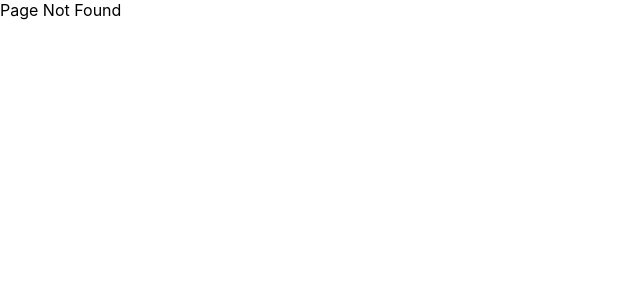
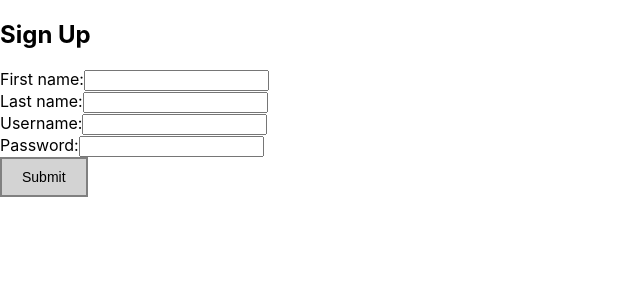
Before and after one commit to makowilliams/growing-up, a React (Create React App) app: page /signup in a window 1280 px wide. Before the commit this address had no page. Shown: the top 300 px of the page, without its empty margins (0-640 px from the left). Built offline with nearby package versions, Linux system fonts and the light colour scheme.

Commit message:
adds signup

```diff
--- a/src/App.js
+++ b/src/App.js
@@ -4,9 +4,11 @@ import LandingPage from './Routes/LandingPage/landing-route';
 import '../src/Sass/style.sass';
 import HomePage from './Routes/HomePage/home-route';
 import TrackingHomePage from './Routes/TrackingHomePage/tracking-home-route';
+import LoginPage from './Routes/LoginPage/LoginPage';
 import NotFoundPage from './Routes/NotFoundPage/not-found-route';
 import TrackingActivePage from './Routes/TrackingActivePage/tracking-active-route';
 import GrowingContextProvider from './growing-up-context';
+import SignUpPage from './Routes/SignUpPage/SignUpPage';
 
 export default class App extends React.Component {
     render() {
@@ -25,6 +27,8 @@ export default class App extends React.Component {
                             path="/tracking/:type/active"
                             component={TrackingActivePage}
                         />
+                        <Route path="/signup" component={SignUpPage} />
+                        <Route path="/login" component={LoginPage} />
                         <Route component={NotFoundPage} />
                     </Switch>
                 </BrowserRouter>
--- a/src/Components/tracker-list.js
+++ b/src/Components/tracker-list.js
@@ -1,23 +1,42 @@
 import React from 'react';
 import TrackerLog from './tracker-log';
 import { GrowingContext } from '../growing-up-context';
+import TokenService from '../token-service';
 
 export default class TrackerList extends React.Component {
+    static contextType = GrowingContext;
+
+    componentDidMount() {
+        //const id = this.props.params.child_id;
+
+        const currentChild =
+            this.context.currentChild !== '' ? this.context.currentChild : 1;
+
+        this.context.getSleepData(currentChild, () => {});
+
+        if (!this.context.user_id) {
+            // get user info fetch
+            this.context.getUserInfo();
+        }
+    }
+
     render() {
         return (
-            <GrowingContext.Consumer>
-                {(context) => {
-                    <ul className="feed-log-container">
-                        {context.sleepData.map((item) => {
-                            return (
-                                <div className="feed-list-container">
-                                    <TrackerLog {...item} />
-                                </div>
-                            );
-                        })}
-                    </ul>;
-                }}
-            </GrowingContext.Consumer>
+            // <GrowingContext.Consumer>
+            //     {(context) => {
+            //         return (
+            <ul className="feed-log-container">
+                {this.context.sleepData.map((item) => {
+                    return (
+                        <li key={item.id} className="feed-list-container">
+                            <TrackerLog {...item} />
+                        </li>
+                    );
+                })}
+            </ul>
+            //         );
+            //     }}
+            // </GrowingContext.Consumer>
         );
     }
 }
--- /dev/null
+++ b/src/Routes/AddBabyPage/AddBabyPage.js
@@ -0,0 +1,3 @@
+import React from 'react';
+
+export default class AddBabyPage extends React.Component {}
--- a/src/Routes/LandingPage/landing-route.js
+++ b/src/Routes/LandingPage/landing-route.js
@@ -1,5 +1,7 @@
 import React from 'react';
 import MainMenu from '../../Components/main-menu';
+import { Link } from 'react-router-dom';
+import SignUpPage from '../SignUpPage/SignUpPage';
 
 export default class LandingPage extends React.Component {
     render() {
@@ -12,7 +14,9 @@ export default class LandingPage extends React.Component {
                         Lorem ipsum dolor sit amet, consectetur adipiscing elit.
                         Vestibulum id ligula porta felis euismod semper.
                     </p>
-                    <button className="sign-up">Sign Up</button>
+                    <Link to="/signup" className="link">
+                        Sign Up
+                    </Link>
                 </div>
                 <div className="feature-one feature">
                     <div className="feature-one-copy-container feature-container container">
--- /dev/null
+++ b/src/Routes/SignUpPage/SignUpPage.js
@@ -0,0 +1,89 @@
+import React from 'react';
+import { GrowingContext } from '../../growing-up-context';
+
+export default class SignUpPage extends React.Component {
+    static contextType = GrowingContext;
+
+    state = { error: null };
+
+    handleRegistrationSuccess = (user) => {
+        const { history } = this.props;
+        history.push('/login');
+    };
+
+    handleSubmit = (ev) => {
+        ev.preventDefault();
+        const { first_name, last_name, username, password } = ev.target;
+
+        this.setState({ error: null });
+        this.context
+            .postUser({
+                first_name: first_name.value,
+                last_name: last_name.value,
+                username: username.value,
+                password: password.value
+            })
+            .then((user) => {
+                first_name.value = '';
+                last_name.value = '';
+                username.value = '';
+                password.value = '';
+                this.handleRegistrationSuccess();
+            })
+            .catch((res) => {
+                this.setState({ error: res.error });
+            });
+    };
+
+    render() {
+        return (
+            <section className="signUpMain">
+                <form onSubmit={this.handleSubmit}>
+                    <h1>Sign Up</h1>
+
+                    <div className="inputContainer">
+                        <div className="firstname">
+                            <label htmlFor="first_name">First name:</label>
+                            <input name="firstname" id="first_name" />
+                        </div>
+
+                        <div className="lastname">
+                            <label htmlFor="last_name">Last name:</label>
+                            <input name="lastname" id="last_name" />
+                        </div>
+
+                        <div className="username">
+                            <label htmlFor="username">Username:</label>
+                            <input name="username" id="username" />
+                        </div>
+
+                        <div role="alert">
+                            {this.state.error &&
+                                this.state.error
+                                    .toLowerCase()
+                                    .includes('username') && (
+                                    <p className="red">{this.state.error}</p>
+                                )}
+                        </div>
+
+                        <div className="password">
+                            <label htmlFor="password">Password:</label>
+                            <input name="password" id="password" />
+                        </div>
+
+                        <div role="alert">
+                            {this.state.error &&
+                                this.state.error
+                                    .toLowerCase()
+                                    .includes('password') && (
+                                    <p className="red">{this.state.error}</p>
+                                )}
+                        </div>
+                    </div>
+
+                    <button type="submit">Submit</button>
+                </form>
+            </section>
+        );
+    }
+}
--- a/src/Routes/TrackingActivePage/tracking-active-route.js
+++ b/src/Routes/TrackingActivePage/tracking-active-route.js
@@ -9,7 +9,7 @@ export default class TrackingActivePage extends React.Component {
         super(props);
 
         this.state = {
-            type: props.props.match.params.type,
+            type: props.match.params.type
         };
     }
     render() {
--- a/src/Routes/TrackingHomePage/tracking-home-route.js
+++ b/src/Routes/TrackingHomePage/tracking-home-route.js
@@ -11,6 +11,7 @@ export default class TrackingHomePage extends React.Component {
             <GrowingContext.Consumer>
                 {(context) => {
                     console.log('tracking-home', context);
+
                     return (
                         <div className="tracking">
                             <HomeMenu />
--- a/src/growing-up-context.js
+++ b/src/growing-up-context.js
@@ -11,7 +11,8 @@ export default class GrowingContextProvider extends React.Component {
         this.state = {
             type: '',
             sleepData: [],
-            currentUser: ''
+            currentUser: '',
+            currentChild: ''
         };
     }
 
@@ -43,7 +44,7 @@ export default class GrowingContextProvider extends React.Component {
         });
     };
 
-    getUser = (cb) => {
+    getUserInfo = (cb) => {
         fetch(`${config.API_ENDPOINT}/users`, {
             headers: {
                 authorization: `bearer ${TokenService.getAuthToken()}`
@@ -51,11 +52,29 @@ export default class GrowingContextProvider extends React.Component {
         })
             .then((res) => res.json())
             .then((currentUser) => {
+                //console.log('current user', currentUser);
                 this.setState(
                     {
                         currentUser
                     },
                     cb(currentUser.id)
+                );
+            });
+    };
+
+    getChildInfo = (cb) => {
+        fetch(`${config.API_ENDPOINT}/children`, {
+            headers: {
+                authorization: `bearer ${TokenService.getAuthToken()}`
+            }
+        })
+            .then((res) => res.json())
+            .then((currentChild) => {
+                this.setState(
+                    {
+                        currentChild
+                    },
+                    cb(currentChild.id)
                 );
             });
     };
@@ -67,6 +86,7 @@ export default class GrowingContextProvider extends React.Component {
             }
         })
             .then((res) => res.json())
+
             .then((sleepData) => {
                 this.setState(
                     {
@@ -83,7 +103,7 @@ export default class GrowingContextProvider extends React.Component {
         const value = Object.values(newUpdate);
 
         console.log('updateContext(newUpdate)', newUpdate);
-
+        // {currentChild: 1}
         this.setState({
             ...this.state,
             ...newUpdate
@@ -101,8 +121,9 @@ export default class GrowingContextProvider extends React.Component {
                     updateContext: this.updateContext.bind(this),
                     login: this.login,
                     postUser: this.postUser,
-                    getUser: this.getUser,
-                    getSleepData: this.getSleepData
+                    getUserInfo: this.getUserInfo,
+                    getSleepData: this.getSleepData,
+                    getChildInfo: this.getChildInfo
                 }}
             >
                 {this.props.children}
```
